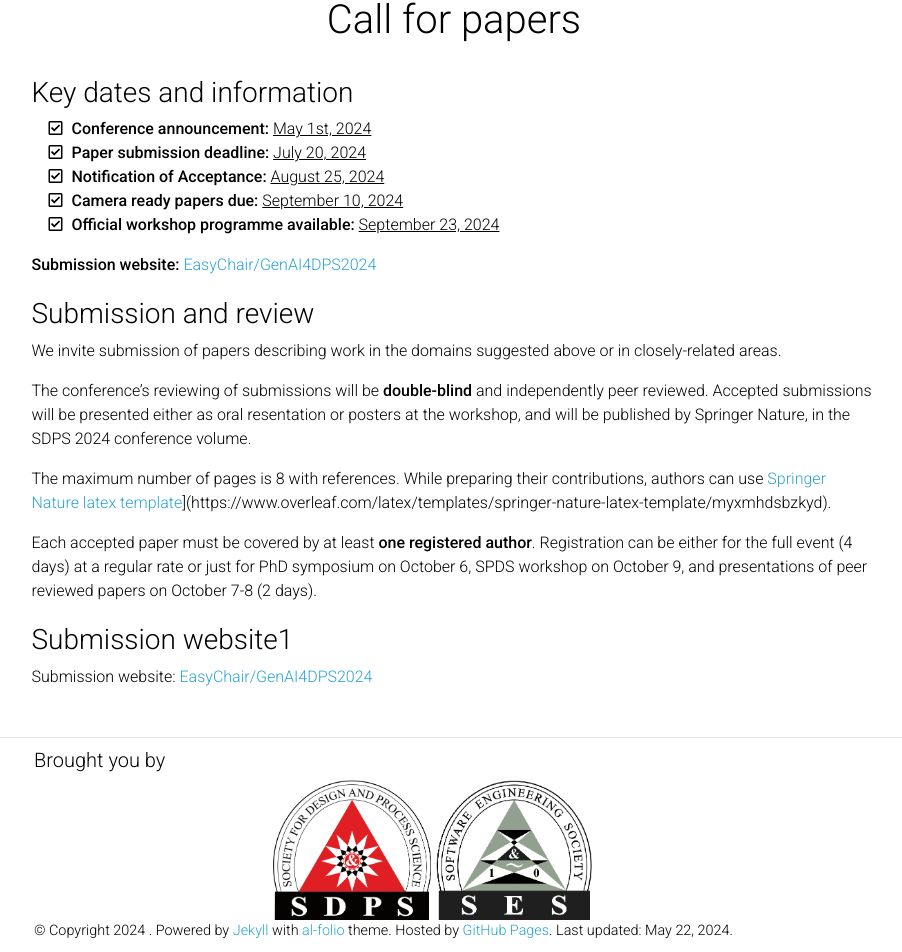
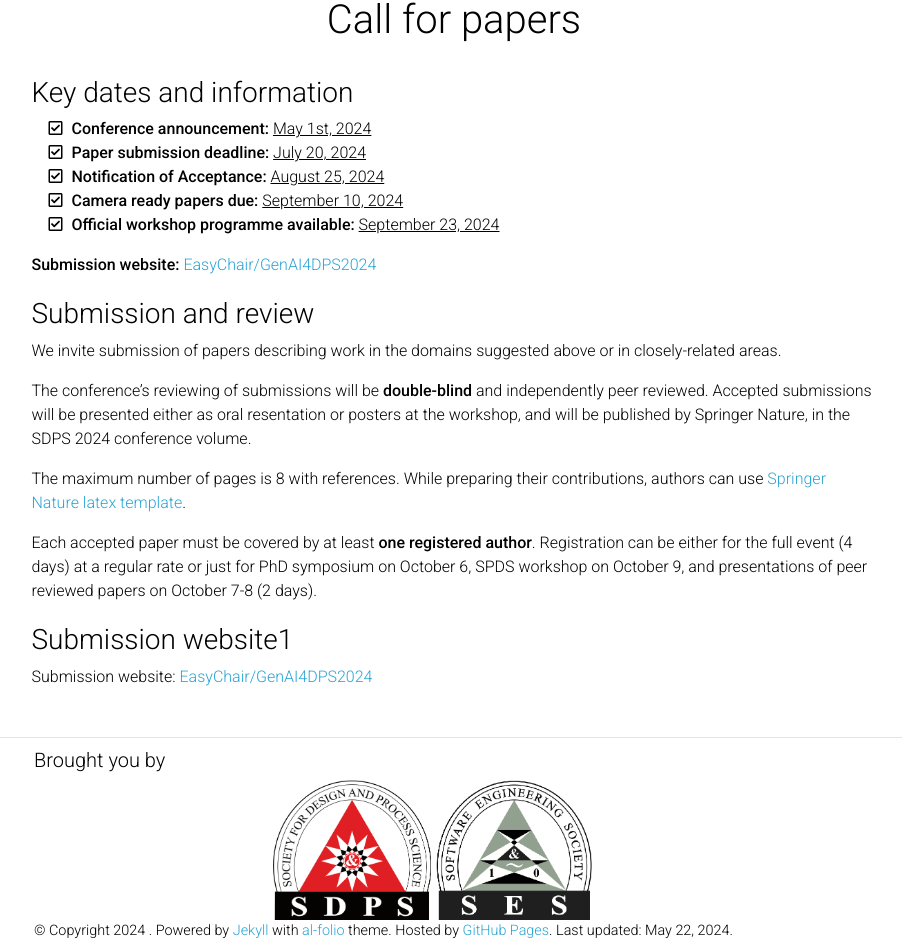
Before and after one commit to GenAI4DPS/advances-challenges, a Jekyll site: the page built from _pages/call-for-papers.md, in a window 1280 px wide and 1306 px high. Shown: the part 354-1306 px from the top of the window, without its empty margins (186-1088 px from the left). Built offline with Jekyll 4.4.1, drawn with Linux system fonts in a browser that asks for light colours; comment, search, counter and statistics services are not loaded; a style sheet for code colours, icons or effects is not loaded; part of the change alters nothing that is shown.

Commit message:
Update call-for-papers.md

```diff
--- a/_pages/call-for-papers.md
+++ b/_pages/call-for-papers.md
@@ -43,7 +43,7 @@ We invite submission of papers describing work in the domains suggested above or
 
 The conference's reviewing of submissions will be **double-blind** and independently peer reviewed. Accepted submissions will be presented either as oral resentation or posters at the workshop, and will be published by Springer Nature, in the SDPS 2024 conference volume.
 
-The maximum number of pages is 8 with references. While preparing their contributions, authors can use [Springer Nature latex template]([https://www.overleaf.com/latex/templates/pringer-lecture-notes-in-computer-science/kzwwpvhwnvfj#.WuA4JS5uZpi)](https://www.overleaf.com/latex/templates/springer-nature-latex-template/myxmhdsbzkyd).
+The maximum number of pages is 8 with references. While preparing their contributions, authors can use [Springer Nature latex template](https://www.overleaf.com/latex/templates/springer-nature-latex-template/myxmhdsbzkyd).
 
 Each accepted paper must be covered by at least **one registered author**. Registration can be either for the full event (4 days) at a regular rate or just for PhD symposium on October 6, SPDS workshop on October 9, and presentations of peer reviewed papers on October 7-8 (2 days).
 
```
